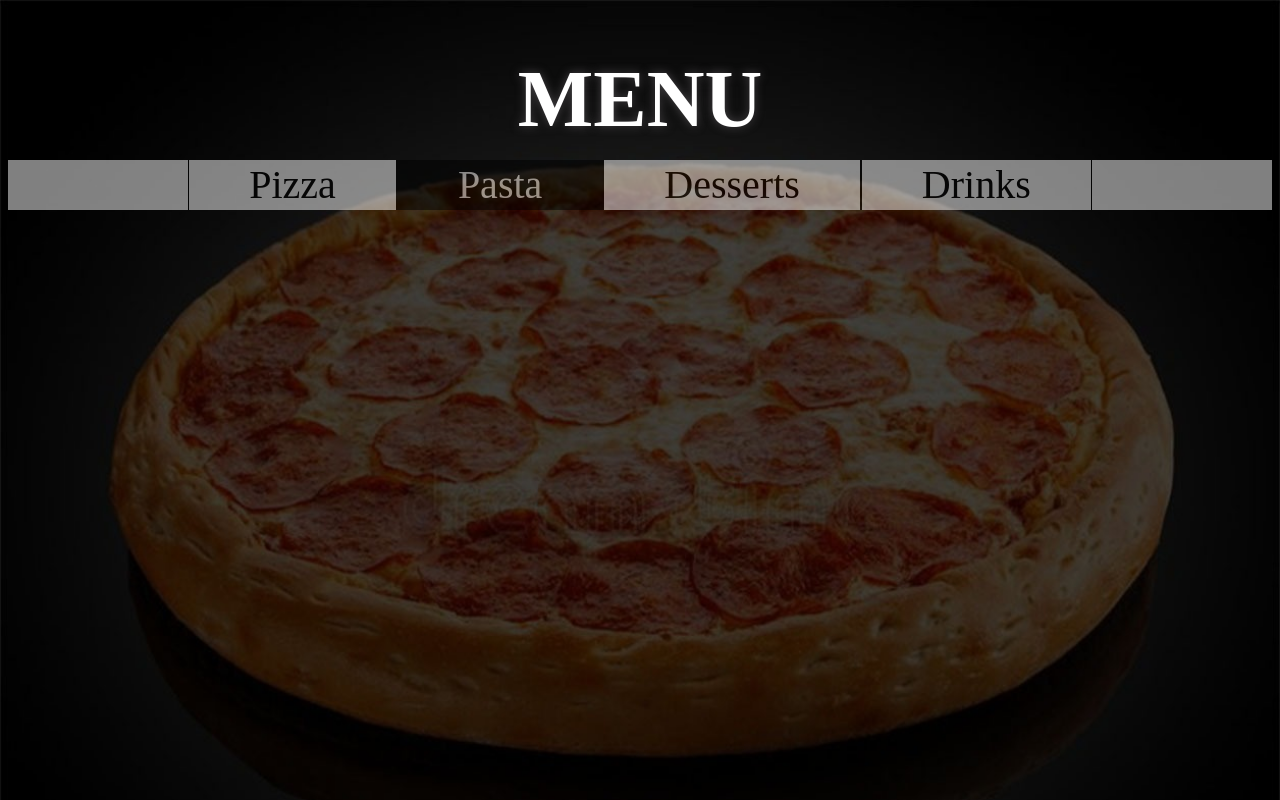
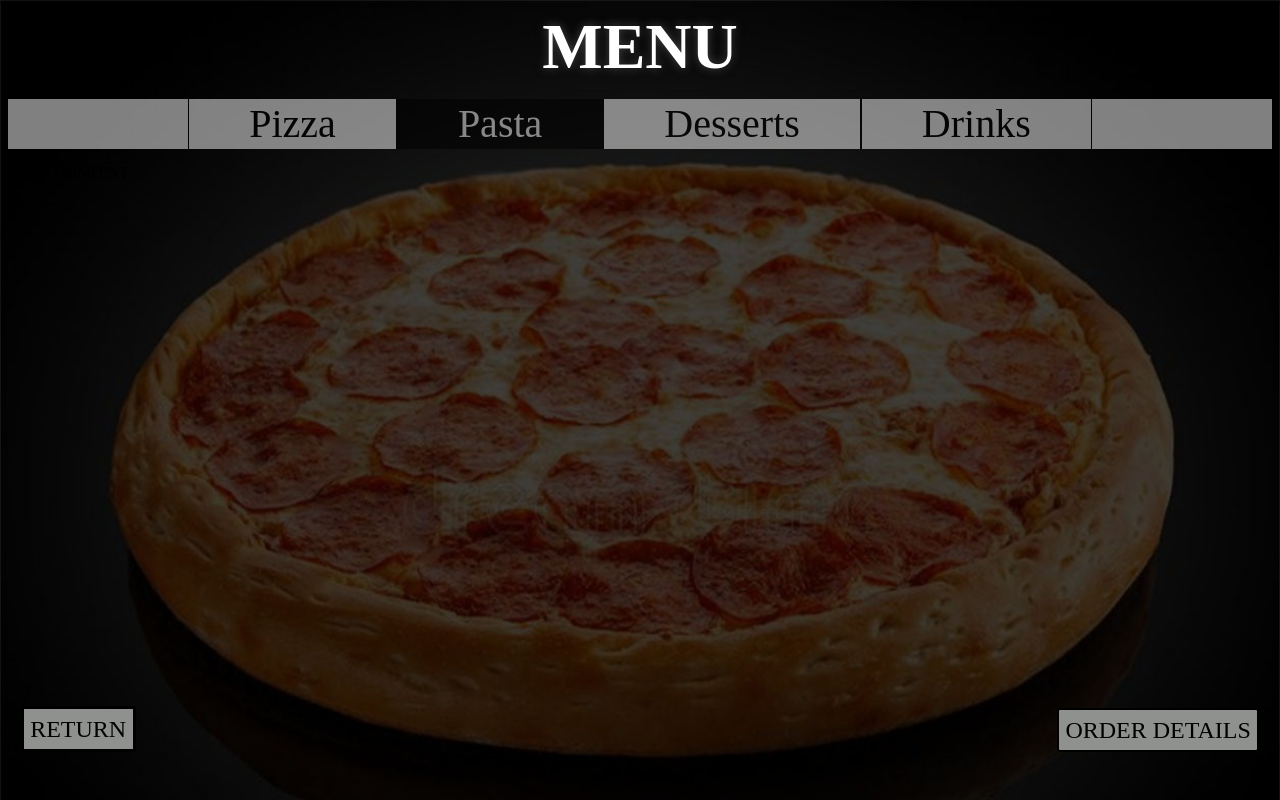
Before and after one commit to dianaciu03/Restaurant-Management, a Python web app: template templates/menu_pasta.html in a window 1280 px wide. Run offline with Jinja, Linux system fonts and the light colour scheme; the template is opened without the code that fills it, so the values that code supplies are empty; some web fonts are replaced.

Commit message:
Added buttons to menu pages

```diff
--- a/static/css/menu_pizza.css
+++ b/static/css/menu_pizza.css
@@ -11,19 +11,19 @@ body {
     background-size: cover;
 }
 
-.title{
-    font-size: 10vh;
+.title {
+    font-size: 8vh;
     position: relative;
     text-align: center;
     color: white;
     text-shadow: 0px 0px 10px rgb(71, 68, 71);
     margin-bottom: 10px;
+    margin-top: 10px;
 }
 
 nav {
     background: #ffffff;
     opacity: 0.5;
-
 }
 
 nav ul {
@@ -56,3 +56,36 @@ nav ul li a:hover {
     background:black;
     color: white;
 }
+
+.position {
+    width: 100%;
+}
+
+.button_return {
+    background: #8f918e;
+    font-size: 3vh;
+    margin: 1vh;
+    border: 3px solid black;
+    border-radius: 3px;
+    left: 1%;
+    text-decoration: none;
+    bottom: 5%;
+    position: absolute;
+    padding: 0.8vh;
+    color: black;
+}
+
+.button_order {
+    background: #8f918e;
+    font-size: 3vh;
+    margin: 1vh;
+    border: 2px solid black;
+    border-radius: 3px;
+    right: 1%;
+    text-decoration: none;
+    float: right;
+    bottom: 5%;
+    position: absolute;
+    padding: 0.8vh;
+    color: black;
+}
--- a/templates/menu_pasta.html
+++ b/templates/menu_pasta.html
@@ -23,5 +23,12 @@
         </li>
     </ul>
    </nav>
+   <div>
+    MAIN CONTENT
+   </div>
+   <div class="position">
+        <a class="button_return" href="main.html">RETURN</a>
+        <a class="button_order" href="order_details.html">ORDER DETAILS</a>
+   </div>
 </body>
 </html>
```
Also changed, not shown: static/css/menu_desserts.css (+33 -0 lines), static/css/menu_drinks.css (+33 -0 lines), static/css/menu_pasta.css (+33 -0 lines), templates/menu_desserts.html (+7 -0 lines), templates/menu_drinks.html (+7 -0 lines), templates/menu_pizza.html (+9 -1 lines).
